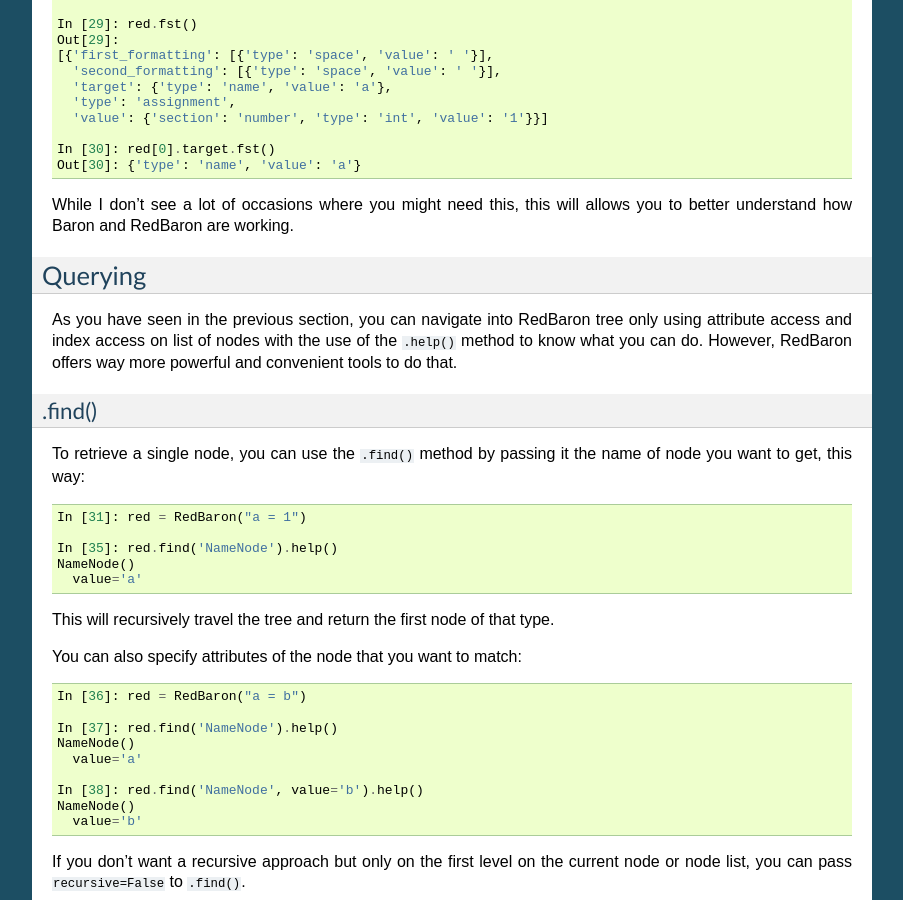
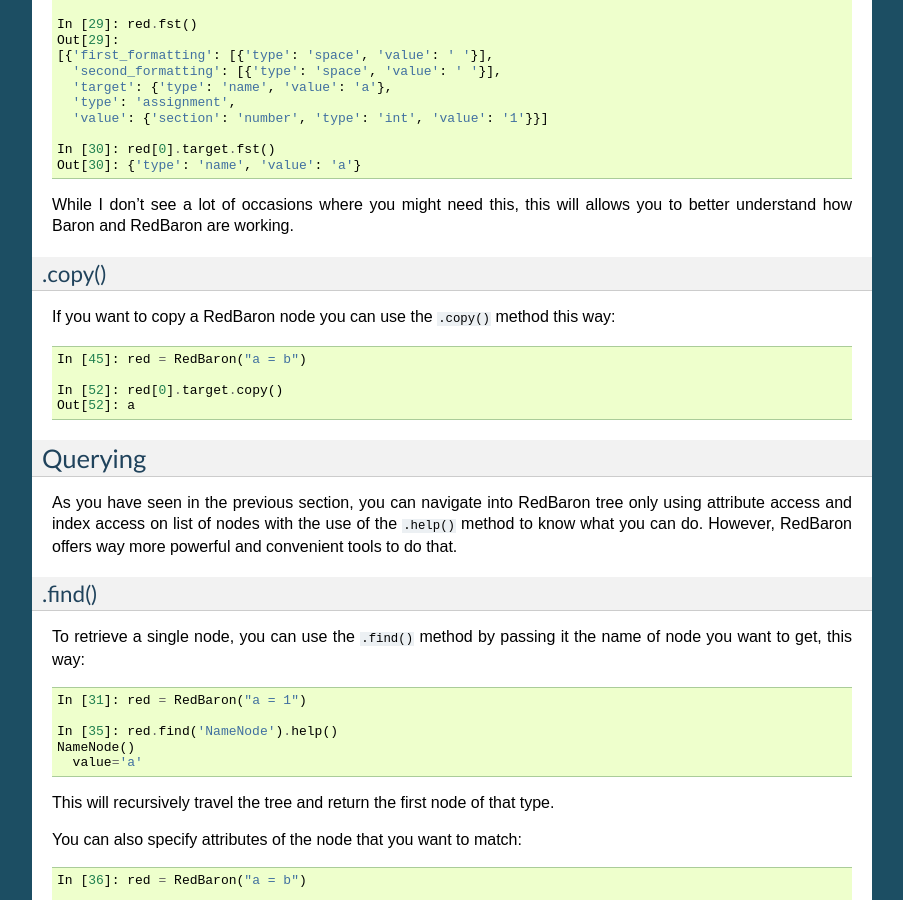
Before and after one commit to PyCQA/redbaron, a Sphinx documentation site: the page built from docs/quickstart.rst, in a window 1280 px wide and 900 px high, scrolled down 3289 px. Shown: the whole window, without its empty margins (198-1101 px from the left). Built offline with Sphinx 7.4.7, drawn with Linux system fonts in a browser that asks for light colours.

Commit message:
[doc] document .copy()

```diff
--- a/docs/quickstart.rst
+++ b/docs/quickstart.rst
@@ -222,6 +222,20 @@ To transform a RedBaron tree into Baron Full Syntax Tree, just use the
 While I don't see a lot of occasions where you might need this, this will
 allows you to better understand how Baron and RedBaron are working.
 
+.copy()
+~~~~~~~
+
+If you want to copy a RedBaron node you can use the :file:`.copy()` method this
+way:
+
+.. code-block:: python
+
+    In [45]: red = RedBaron("a = b")
+
+    In [52]: red[0].target.copy()
+    Out[52]: a
+
+
 Querying
 --------
 
```
